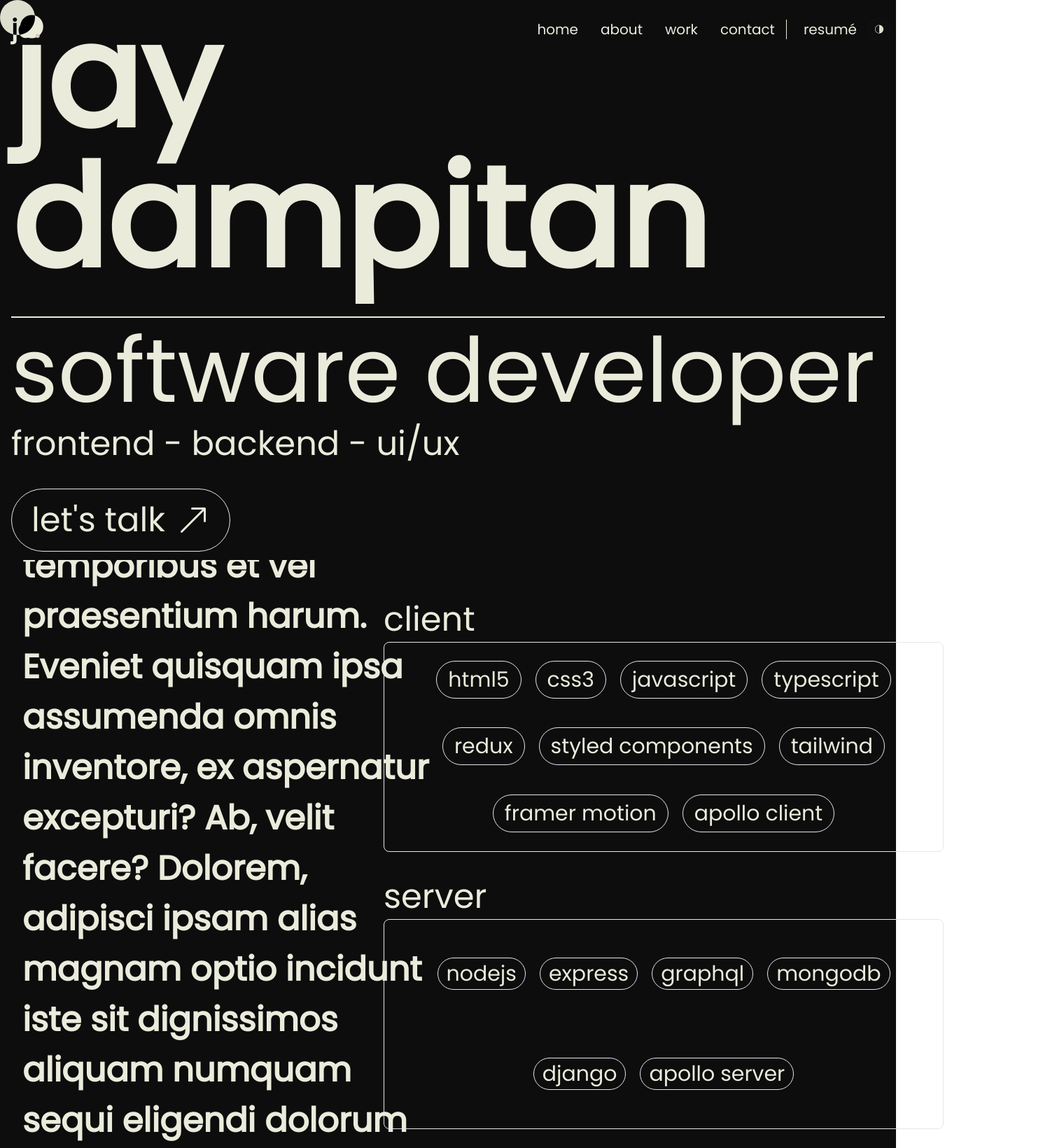
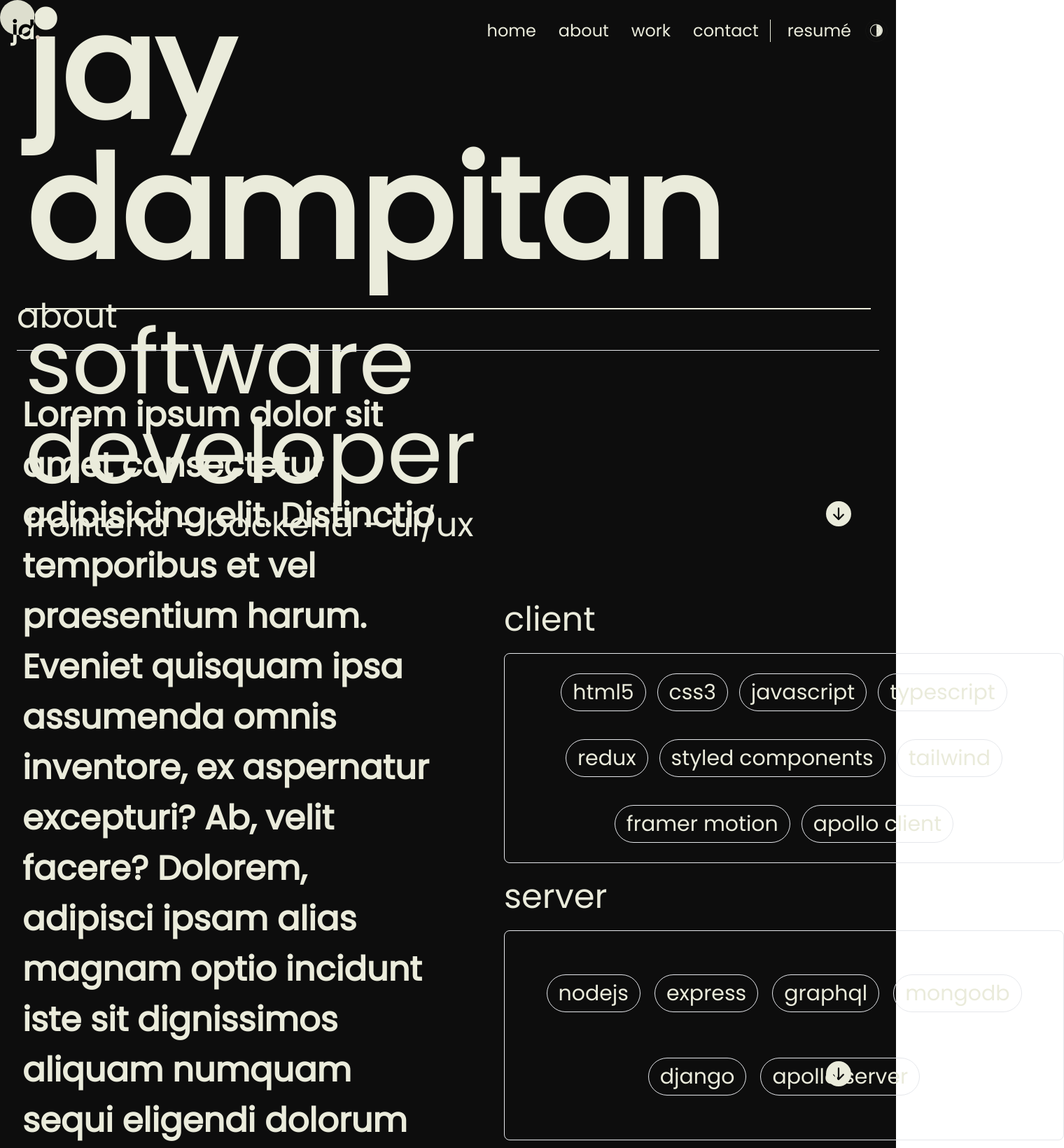
Before and after one commit to JayDampitan/new-portfolio, a Next.js app in the folder my-app/: page / in a window 1280 px wide. Shown: the top 1640 px of the page at 70% size, 1520 px wide, since content can reach past the window. Built offline with nearby package versions, Linux system fonts and the light colour scheme.

Commit message:
create scroll component to use on all page.

```diff
--- a/my-app/assets/data.tsx
+++ b/my-app/assets/data.tsx
@@ -16,6 +16,13 @@ export const NAV__LINKS = [
     display: "contact",
   },
 ];
+
+export const ABOUT__DATA = [`Lorem ipsum dolor sit amet consectetur adipisicing elit.
+Distinctio temporibus et vel praesentium harum. Eveniet quisquam
+ipsa assumenda omnis inventore, ex aspernatur excepturi? Ab, velit
+facere? Dolorem, adipisci ipsam alias magnam optio incidunt iste
+sit dignissimos aliquam numquam sequi eligendi dolorum veniam
+tenetur voluptas laboriosam illo necessitatibus porro ab eos?`]
 
 export const CLIENT__DATA = [
   "html5",
--- a/my-app/components/About.tsx
+++ b/my-app/components/About.tsx
@@ -4,8 +4,9 @@ import { motion } from "framer-motion";
 import Link from "next/link";
 import BackgroundCircles from "./BackgroundCircles";
 import TitleSection from "../components/TitleSection";
-import { SERVER__DATA } from "../assets/data";
+import { ABOUT__DATA, SERVER__DATA } from "../assets/data";
 import { CLIENT__DATA } from "../assets/data";
+import ScrollDown from "./ScrollDown";
 
 type Props = {};
 
@@ -16,21 +17,18 @@ const About = (props: Props) => {
         <TitleSection title="about" />
         <div className="md:my-10 justify-center xl:justify-between flex-col flex xl:flex-row">
           <div className="py-4 xl:w-[50%]">
-            <p className="text-white xl:leading-normal xl:font-semibold px-2 sm:text-2xl xl:text-5xl">
-              Lorem ipsum dolor sit amet consectetur adipisicing elit.
-              Distinctio temporibus et vel praesentium harum. Eveniet quisquam
-              ipsa assumenda omnis inventore, ex aspernatur excepturi? Ab, velit
-              facere? Dolorem, adipisci ipsam alias magnam optio incidunt iste
-              sit dignissimos aliquam numquam sequi eligendi dolorum veniam
-              tenetur voluptas laboriosam illo necessitatibus porro ab eos?
-            </p>
+            {ABOUT__DATA.map((item) => (
+              <p className="text-white xl:leading-normal xl:font-semibold px-2 sm:text-2xl xl:text-5xl">
+                {item}
+              </p>
+            ))}
           </div>
-          <div className="flex flex-col items-center justify-center xl:w-[50%]">
-            <div className="">
-              <h2 className="text-white text-xl md:text-4xl xl:text-5xl ">
+          <div className="xl:pl-20 flex flex-col justify-center xl:w-[50%]">
+            <div className="md:w-full">
+              <h2 className="text-white text-xl md:text-4xl xl:text-5xl xl:py-4">
                 client
               </h2>
-              <div className="flex xl:justify-center items-center my-2 mx-auto text-[14px] flex-wrap gap-5 border-[1px] xl:w-[800px] xl:h-[300px] p-4 rounded-lg  md:text-xl lg:text-2xl xl:text-3xl">
+              <div className="flex xl:justify-center items-center py-4 px-4 my-2 mx-auto text-[14px] flex-wrap gap-4 border-[1px] xl:w-[800px] xl:h-[300px] rounded-lg md:text-xl lg:text-2xl xl:text-3xl">
                 {CLIENT__DATA.map((item) => (
                   <div className="text-white border rounded-full px-3 py-1 xl:px-4 xl:py-2">
                     {item}
@@ -38,13 +36,13 @@ const About = (props: Props) => {
                 ))}
               </div>
             </div>
-            <div className="mt-4 md:mt-5 lg:mt-6 xl:mt-8">
-              <h2 className="text-white text-xl md:text-4xl lg:text-5xl">
+            <div className="md:w-full">
+              <h2 className="text-white text-xl md:text-4xl xl:text-5xl xl:py-4">
                 server
               </h2>
-              <div className="flex xl:justify-center items-center  my-2 mx-auto text-[14px] flex-wrap gap-5 border-[1px] xl:w-[800px] xl:h-[300px] p-4 rounded-lg  md:text-xl lg:text-2xl xl:text-3xl">
+              <div className="flex xl:justify-center items-center py-4 px-4 my-2 mx-auto text-[14px] flex-wrap gap-5 border-[1px] xl:py-10 xl:w-[800px] xl:h-[300px] rounded-lg md:text-xl lg:text-2xl xl:text-3xl">
                 {SERVER__DATA.map((item) => (
-                  <div className="text-white border rounded-full px-3 py-1">
+                  <div className="text-white border rounded-full px-3 py-1 xl:px-4 xl:py-2">
                     {item}
                   </div>
                 ))}
@@ -53,6 +51,9 @@ const About = (props: Props) => {
           </div>
         </div>
       </div>
+      <div className="hidden sm:block">
+        <ScrollDown />
+      </div>
     </div>
   );
 };
--- a/my-app/components/Hero.tsx
+++ b/my-app/components/Hero.tsx
@@ -7,6 +7,7 @@ import { motion } from "framer-motion";
 import SmallCircles from "../components/SmallCircles";
 import { BsArrowUpRight } from "react-icons/bs";
 import SectionBorder from "./SectionBorder";
+import ScrollDown from "./ScrollDown";
 
 type Props = {};
 
@@ -23,9 +24,9 @@ const Hero = (props: Props) => {
 
   return (
     <div className="bg-darkGrey w-full h-screen flex">
-      <div className="m-auto justify-center items-center px-4 lg:items-start max-w-[2000px] flex w-full flex-col">
+      <div className="m-auto justify-center items-center px-9 lg:items-start max-w-[2000px] flex w-full flex-col">
         <div className="md:text-start flex flex-col ">
-          <h1 className="text-4xl sm:text-7xl md:text-8xl lg:text-[200px] font-bold text-white pb-5 md:pb-10">
+          <h1 className="text-3xl sm:text-7xl md:text-8xl lg:text-[200px] font-bold text-white pb-5 md:pb-10">
             jay dampitan
           </h1>
 
@@ -34,9 +35,13 @@ const Hero = (props: Props) => {
 
         <div className="">
           <div className="text-center lg:text-start">
-            <h2 className="text-white text-2xl md:text-5xl lg:text-9xl mt-3">software developer</h2>
-            <h3 className="text-white text-xl md:text-3xl xl:text-5xl mb-5 md:mb-10 md:mt-4">frontend - backend - ui/ux</h3>
-            <button className="border mx-auto lg:mx-0 text-lg md:text-3xl lg:text-5xl flex items-center text-white py-2 px-4 md:py-4 md:px-6 lg:py-5 lg:px-7 rounded-full hover:bg-white hover:text-darkGrey transition-colors">
+            <h2 className="text-white text-2xl md:text-5xl lg:text-9xl mt-3">
+              software developer
+            </h2>
+            <h3 className="text-white text-xl md:text-3xl xl:text-5xl mb-5 md:mb-10 md:mt-4">
+              frontend - backend - ui/ux
+            </h3>
+            <button className="border mx-auto lg:mx-0 text-md md:text-3xl py-1 px-4 lg:text-5xl flex items-center text-white  md:py-4 md:px-6 lg:py-5 lg:px-8 rounded-full hover:bg-white hover:text-darkGrey transition-colors">
               let's talk{" "}
               <span className="ml-4 hover:rotate-45 transition duration-500">
                 <BsArrowUpRight />
@@ -53,7 +58,7 @@ const Hero = (props: Props) => {
           top: cursorY + "px",
         }}
       ></div>
-
+        <ScrollDown />
     </div>
   );
 };
--- a/my-app/components/Navbar.tsx
+++ b/my-app/components/Navbar.tsx
@@ -28,7 +28,7 @@ const Navbar = (props: Props) => {
         <ul className="hidden sm:flex items-center justify-center">
           {NAV__LINKS.map((item) => (
             <li onClick={handleNav} className="p-4">
-              <Link className="text-white text-xl" href={item.path}>
+              <Link className="text-white text-xl xl:text-2xl" href={item.path}>
                 {item.display}
               </Link>
             </li>
@@ -37,13 +37,13 @@ const Navbar = (props: Props) => {
             href="/"
             className=" border-l-[1px] border-white px-4 hover:text-light-brown"
           >
-            <div className="text-white text-xl hover:white px-2 hover:text-light-brown duration-300">
+            <div className="text-white text-xl xl:text-2xl hover:white px-2 hover:text-light-brown duration-300">
               resumé
             </div>
           </Link>
           <div className="relative">
             <SmallCirlces />
-            <WiMoonAltThirdQuarter className="text-white" />
+            <WiMoonAltThirdQuarter className="text-white xl:text-2xl" />
           </div>
         </ul>
 
@@ -87,7 +87,7 @@ const Navbar = (props: Props) => {
               </Link>
             </div>
           </ul>
-          <div className="fixed bottom-8 left-5 ">
+          <div className="fixed top-3 left-[50%] ">
             <div className="relative flex justify-center mt-3">
               <SmallCirlces />
               <WiMoonAltThirdQuarter className="text-white text-xl" />
--- /dev/null
+++ b/my-app/components/ScrollDown.tsx
@@ -0,0 +1,14 @@
+import React from "react";
+import { BsFillArrowDownCircleFill } from "react-icons/bs";
+
+type Props = {};
+
+const ScrollDown = (props: Props) => {
+  return (
+    <div className="absolute  xs:block bottom-7 right-9 xl:right-16 xl:bottom-12">
+      <BsFillArrowDownCircleFill className="text-white text-xl xl:text-4xl"/>
+    </div>
+  );
+};
+
+export default ScrollDown;
--- a/my-app/pages/index.tsx
+++ b/my-app/pages/index.tsx
@@ -34,7 +34,7 @@ export default function Home() {
         <Hero />
       </section>
 
-      <section id="about" className="">
+      <section id="about" className="relative">
         <About />
       </section>
 
```
